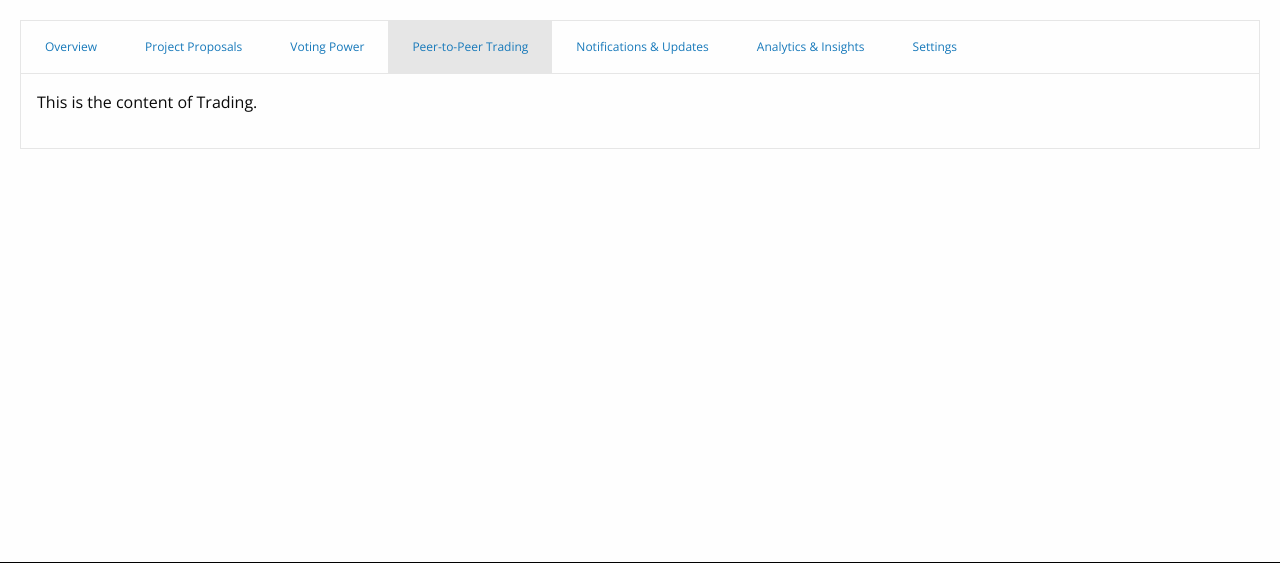
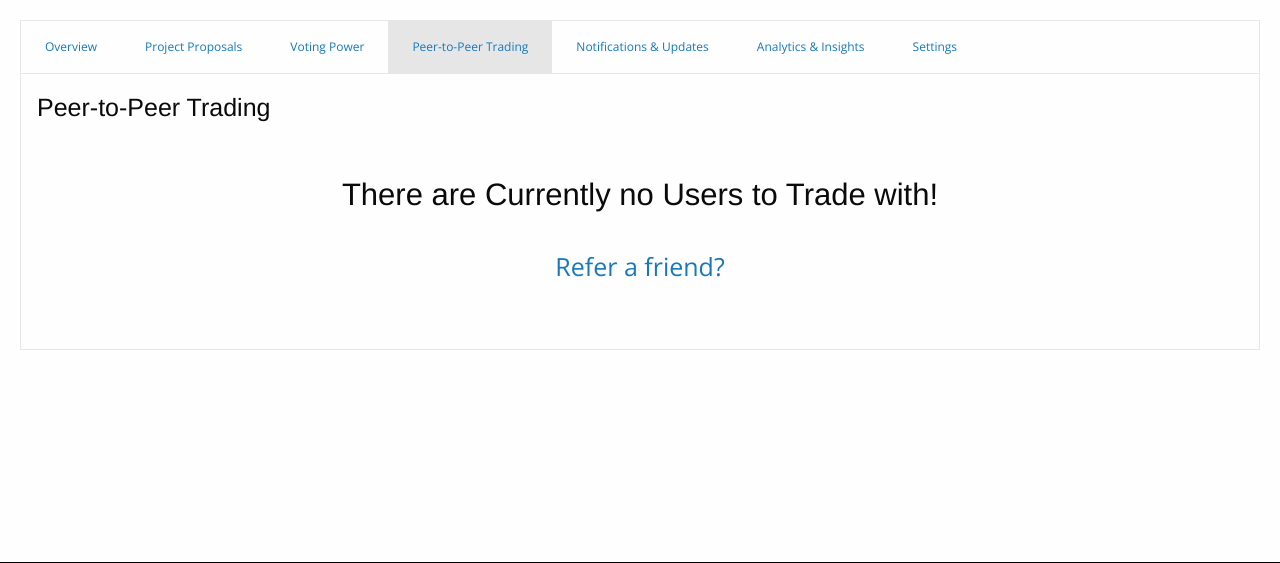
Before and after one commit to williammabotjaeng/imperium, a Flask app: page /home in a window 1280 px wide, after a click on "Peer-to-Peer Trading". Shown: the part 158-721 px from the top of the page. Run offline with Flask 3, Linux system fonts and the light colour scheme; a user stored in the database is signed in; data comes from the database, SQL or seed files in the repository; both versions use the stored data as it was after the commit; data that the repository does not hold is empty; parts of the project's set-up code (start-up, migrations or seed data) failed here and were passed over; some libraries are stand-ins or nearby versions.

Commit message:
username, filter, users, app.py

```diff
--- a/app.py
+++ b/app.py
@@ -233,7 +233,8 @@ def register():
 @app.route("/home")
 def home():
     projects = Project.query.all()
-    return render_template("home.html", projects=projects)
+    users = User.query.filter(User.id != current_user.id).filter(User.username.isnot(None)).all()
+    return render_template("home.html", projects=projects, users=users)
 
 @app.route("/create_wallet", methods=['GET', 'POST'])
 @login_required
--- a/templates/home.html
+++ b/templates/home.html
@@ -138,7 +138,18 @@
             </div>
           </div>
         <div class="tabs-panel" id="trading">
-            <p>This is the content of Trading.</p>
+            <h4 class="h4">Peer-to-Peer Trading</h4>
+            {% if users|length > 0 %}
+                    {% for user in users %}
+                        <p class="lead h5"><a href="">{{ user }}</a></p>
+                    {% endfor %}
+            {% else %}
+            <div class="projects-empty-state">
+                <h3>There are Currently no Users to Trade with!</h3>
+                <br>
+                <h4><a href="#">Refer a friend?</a></h4>
+            </div>
+            {% endif %}
         </div>
         <div class="tabs-panel" id="notifications">
             <p>This is the content of Notifications.</p>
```
Also changed, not shown: instance/database.db.
